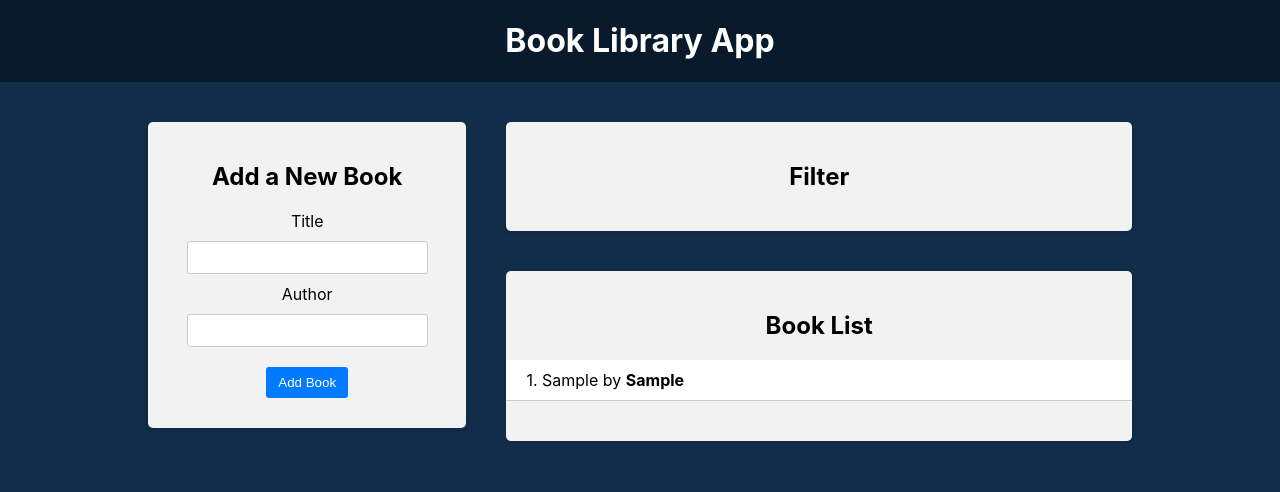
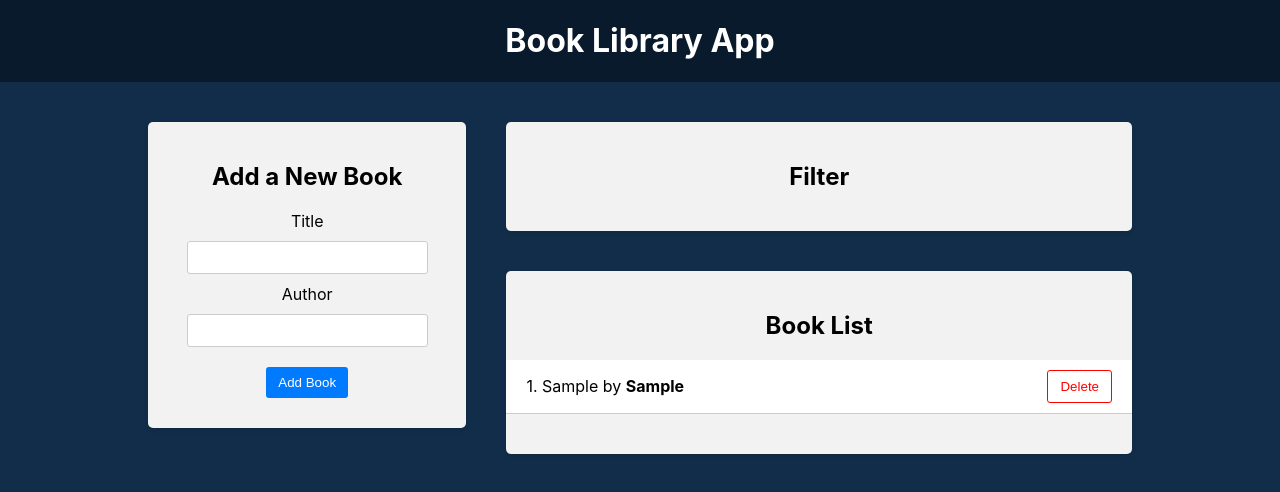
Before and after one commit to dimkaua/book-library-app, a React (Create React App) app in the folder frontend/: page / in a window 1280 px wide. Both pictures are taken after typing "Sample", "Sample" into the empty fields and a click on the button "Add Book". Shown: the top 492 px of the page. Built offline with nearby package versions, Linux system fonts and the light colour scheme.

Commit message:
delete book by id

```diff
--- a/frontend/src/components/BookList/BookList.js
+++ b/frontend/src/components/BookList/BookList.js
@@ -1,8 +1,15 @@
-import { useSelector } from 'react-redux'
+import { useSelector, useDispatch } from 'react-redux'
+import { deleteBook } from '../../redux/books/actionCreators'
 import './BookList.css'
 
 const BookList = () => {
   const books = useSelector((state) => state.books)
+  const dispatch = useDispatch()
+
+  const handleDeleteBook = (id) => {
+    dispatch(deleteBook(id))
+  }
+
   return (
     <div className="app-block book-list">
       <h2>Book List</h2>
@@ -15,6 +22,11 @@
               <div className="book-info">
                 {++i}. {book.title} by <strong>{book.author}</strong>
               </div>
+              <div className="book-actions">
+                <button onClick={() => handleDeleteBook(book.id)}>
+                  Delete
+                </button>
+              </div>
             </li>
           ))}
         </ul>
--- a/frontend/src/redux/books/actionCreators.js
+++ b/frontend/src/redux/books/actionCreators.js
@@ -6,3 +6,10 @@
     payload: newBook,
   }
 }
+
+export const deleteBook = (id) => {
+  return {
+    type: a.DELETE_BOOK,
+    payload: id,
+  }
+}
--- a/frontend/src/redux/books/actionTypes.js
+++ b/frontend/src/redux/books/actionTypes.js
@@ -1 +1,2 @@
 export const ADD_BOOK = 'ADD_BOOK'
+export const DELETE_BOOK = 'DELETE-BOOK'
--- a/frontend/src/redux/books/reducer.js
+++ b/frontend/src/redux/books/reducer.js
@@ -6,6 +6,8 @@
   switch (action.type) {
     case a.ADD_BOOK:
       return [...state, action.payload]
+    case a.DELETE_BOOK:
+      return state.filter((book) => book.id !== action.payload)
 
     default:
       return state
```
